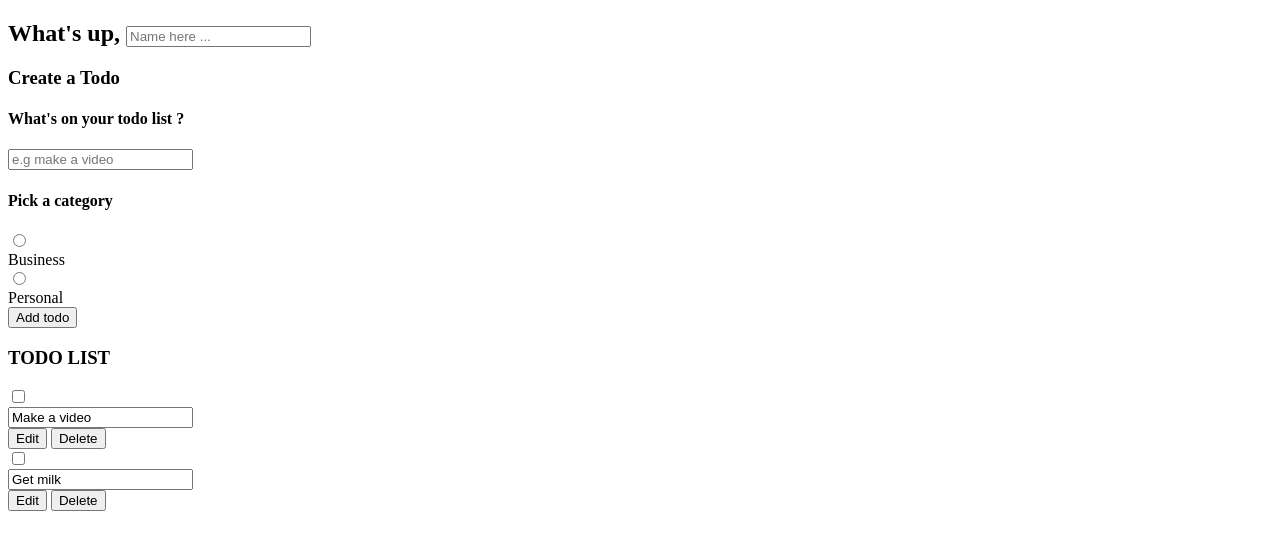
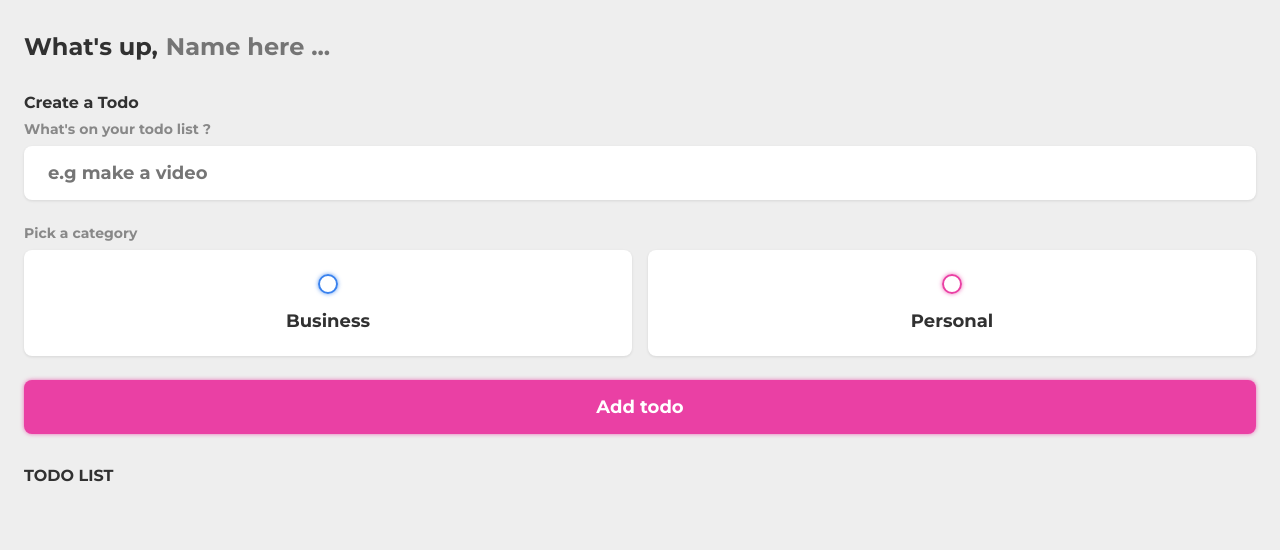
Before and after one commit to UnknowMilitian/Todo-list-with-categories, a plain HTML site: page index.html in a window 1280 px wide. Drawn offline with Linux system fonts and the light colour scheme.

Commit message:
Completed css style coding
But only IPad version, i'll add responsionality later

```diff
--- a/index.html
+++ b/index.html
@@ -72,8 +72,7 @@
       <section class="todo-list">
         <h3>TODO LIST</h3>
         <div class="list" id="todo-list">
-          <!-- todo item -->
-          <div class="todo-item">
+          <!-- <div class="todo-item done">
             <label>
               <input type="checkbox" />
               <span class="bubble business"></span>
@@ -85,11 +84,10 @@
 
             <div class="actions">
               <button class="edit">Edit</button>
-              <button class="edit">Delete</button>
+              <button class="delete">Delete</button>
             </div>
           </div>
 
-          <!-- todo item -->
           <div class="todo-item">
             <label>
               <input type="checkbox" />
@@ -102,9 +100,9 @@
 
             <div class="actions">
               <button class="edit">Edit</button>
-              <button class="edit">Delete</button>
+              <button class="delete">Delete</button>
             </div>
-          </div>
+          </div> -->
         </div>
       </section>
       <!-- /Todo Lists Section -->
--- a/style.css
+++ b/style.css
@@ -0,0 +1,229 @@
+:root {
+  --primary: #ea40a4;
+  --business: #3a82ee;
+  --personal: var(--primary);
+  --light: #eee;
+  --dark: #313131;
+  --grey: #888;
+  --danger: #ff5b57;
+
+  --shadow: 0 1px 3px rgba(0, 0, 0, 0.1);
+
+  --business-glow: 0px 0px 4px rgba(58, 130, 238, 0.75);
+  --personal-glow: 0px 0px 4px rgba(234, 64, 164, 0.75);
+}
+
+* {
+  margin: 0;
+  padding: 0;
+  box-sizing: border-box;
+  font-family: "montserrat", sans-serif;
+}
+
+input:not([type="radio"]):not([type="checkbox"]),
+button {
+  appearance: none;
+  border: none;
+  outline: none;
+  background: none;
+  cursor: initial;
+}
+
+body {
+  background: var(--light);
+  color: var(--dark);
+}
+
+section {
+  margin: 2rem 1.5rem 2rem 1.5rem;
+}
+
+h3 {
+  color: var(--dark);
+  font-size: 1rem;
+  font-weight: 400;
+  margin-bottom: 0.5rem;
+}
+
+h4 {
+  color: var(--grey);
+  font-size: 0.875rem;
+  font-weight: 700;
+  margin-bottom: 0.5rem;
+}
+
+.greeting .title {
+  display: flex;
+}
+
+.greeting .title input {
+  margin-left: 0.5rem;
+  flex: 1 1 0%;
+  min-width: 0;
+}
+
+.greeting .title,
+.greeting .title input {
+  color: var(--dark);
+  font-size: 1.5rem;
+  font-weight: 700;
+}
+
+.create-todo input[type="text"] {
+  display: block;
+  width: 100%;
+  font-size: 1.125rem;
+  padding: 1rem 1.5rem;
+  color: var(--dark);
+  background-color: #fff;
+  border-radius: 0.5rem;
+  box-shadow: var(--shadow);
+  margin-bottom: 1.5rem;
+}
+
+.create-todo .options {
+  display: grid;
+  grid-template-columns: repeat(2, 1fr);
+  grid-gap: 1rem;
+  margin-bottom: 1.5rem;
+}
+
+.create-todo .options label {
+  display: flex;
+  flex-direction: column;
+  align-items: center;
+  justify-content: center;
+  padding: 1.5rem;
+  background-color: #fff;
+  border-radius: 0.5rem;
+  box-shadow: var(--shadow);
+  cursor: pointer;
+}
+
+input[type="radio"],
+input[type="checkbox"] {
+  display: none;
+}
+
+.bubble {
+  display: flex;
+  align-items: center;
+  justify-content: center;
+  width: 20px;
+  height: 20px;
+  border-radius: 50%;
+  border: 2px solid var(--business);
+  box-shadow: var(--business-glow);
+}
+
+.bubble.personal {
+  border-color: var(--personal);
+  box-shadow: var(--personal-glow);
+}
+
+.bubble::after {
+  content: "";
+  display: block;
+  opacity: 0;
+  width: 0;
+  height: 0;
+  background-color: var(--business);
+  box-shadow: var(--business-glow);
+  border-radius: 50%;
+  transition: 0.2s ease-in-out;
+}
+
+.bubble.personal::after {
+  background-color: var(--personal);
+  box-shadow: var(--personal-glow);
+}
+
+input:checked ~ .bubble::after {
+  width: 10px;
+  height: 10px;
+  opacity: 1;
+}
+
+.create-todo .options label div {
+  color: var(--dark);
+  font-size: 1.125rem;
+  margin-top: 1rem;
+}
+
+.create-todo input[type="submit"] {
+  display: block;
+  width: 100%;
+  font-size: 1.125rem;
+  padding: 1rem 1.5rem;
+  color: #fff;
+  background-color: var(--primary);
+  border-radius: 0.5rem;
+  box-shadow: var(--personal-glow);
+  cursor: pointer;
+  transition: 0.2s ease-in-out;
+}
+
+.create-todo input[type="submit"]:hover {
+  opacity: 0.75;
+}
+
+.todo-list .list {
+  margin: 1rem 0;
+}
+
+.todo-list .todo-item {
+  display: flex;
+  align-items: center;
+  background-color: #fff;
+  padding: 1rem;
+  border-radius: 0.5rem;
+  box-shadow: var(--shadow);
+  margin-bottom: 1rem;
+}
+
+.todo-item label {
+  display: block;
+  margin-right: 1rem;
+  cursor: pointer;
+}
+
+.todo-item .todo-content {
+  flex: 1 1 0%;
+}
+
+.todo-item .todo-content input {
+  color: var(--dark);
+  font-size: 1.125rem;
+}
+
+.todo-item .actions {
+  display: flex;
+  align-items: center;
+}
+
+.todo-item .actions button {
+  display: block;
+  padding: 0.5rem;
+  border-radius: 0.25rem;
+  color: #fff;
+  cursor: pointer;
+  transition: 0.2s ease-in-out;
+}
+
+.todo-item .actions button:hover {
+  opacity: 0.75;
+}
+
+.todo-item .actions .edit {
+  margin-right: 0.5rem;
+  background-color: var(--primary);
+}
+
+.todo-item .actions .delete {
+  background-color: var(--danger);
+}
+
+.todo-item.done .todo-content input {
+  text-decoration: line-through;
+  color: var(--grey);
+}
```
